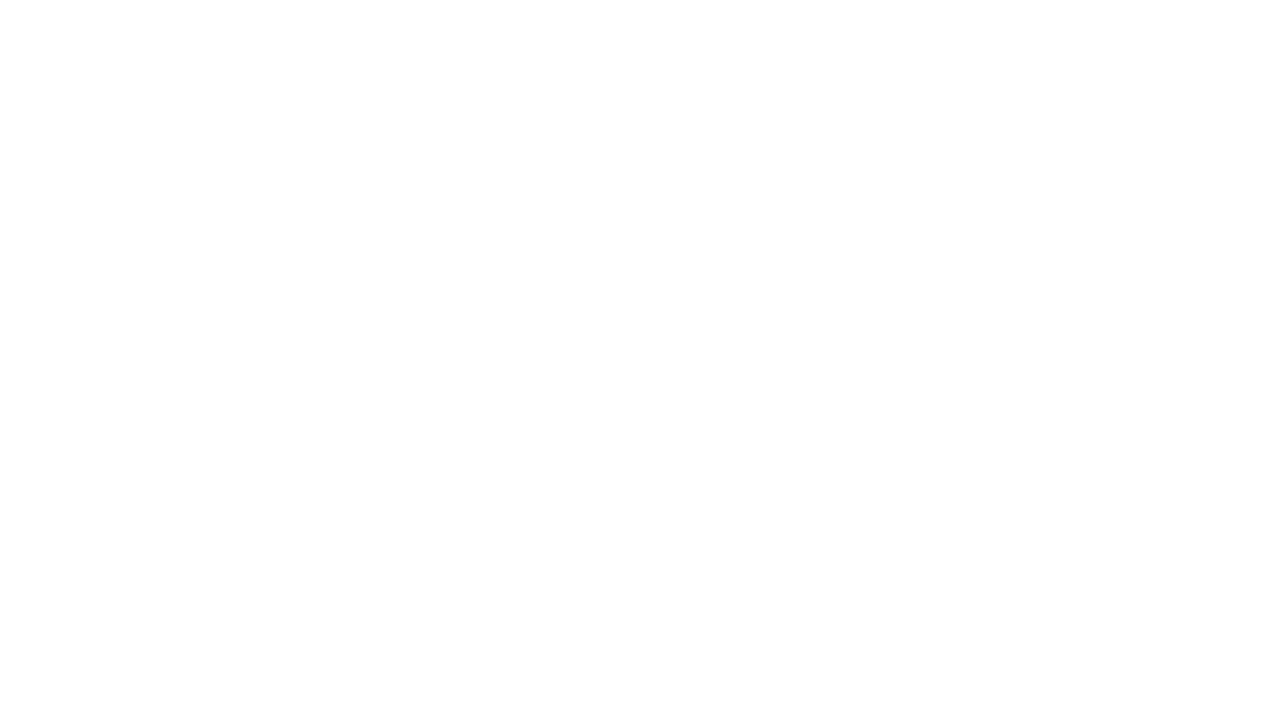
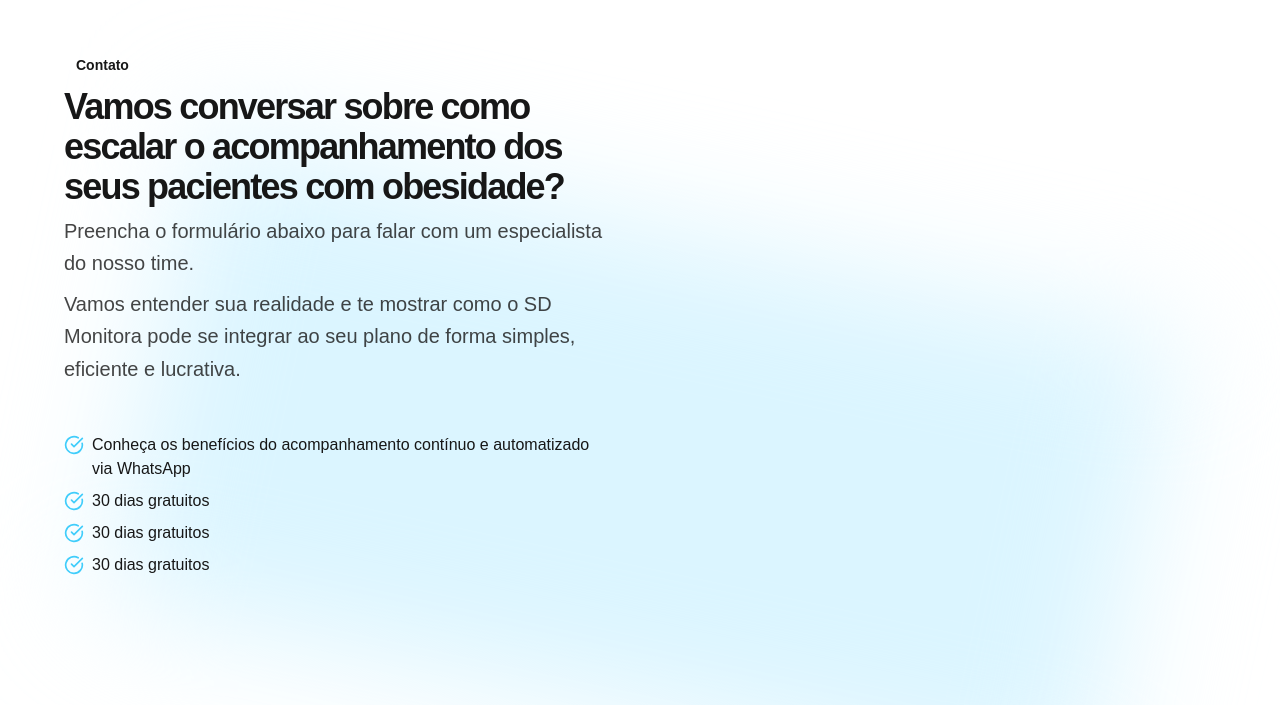
Before and after one commit to givanildsss444/sd-monitora, a Next.js app: page / in a window 1280 px wide. Shown: the part 9257-9962 px from the top of the page. Before the commit the page ends 9180 px from the top, so only its background shows below. Built offline with nearby package versions, Linux system fonts and the light colour scheme.

Commit message:
section contact add but imcomplete

```diff
--- a/src/app/page.tsx
+++ b/src/app/page.tsx
@@ -814,6 +814,63 @@
             </div>
           </section>
 
+          {/*-----------------------------------------------------------------------------------------------------------------------------------------------------------------------------------------------------------------------------------------------------------------------------------------*/}
+
+          <section id="contact" className="relative w-full overflow-hidden py-12 md:py-24 lg:py-32 bg-white">
+            <div className="absolute bottom-0 left-1/2 z-0 -translate-x-1/2 transform">
+                <svg viewBox="0 0 959 454" className="w-[1000px] bg-[#DBF5FF] rotate-12 fill-[#DBF5F] blur-3xl"><path d="M893.499 20.6108C981.675 72.0768 976.157 235.045 897.35 323.727C818.543 412.41 665.883 425.5 546.664 438.892C428.199 451.737 342.484 464.813 234.275 438.76C126.066 412.708 -5.45475 348.692 0.802652 287.54C6.99684 227.005 150.279 169.262 246.36 136.65C342.379 104.656 391.26 97.1741 506.98 63.4508C622.701 29.7274 804.634 -30.9259 893.499 20.6108Z" fill="#DBF5FF"></path></svg>
+            </div>
+
+            <div className="container relative mx-auto px-4 md:grid-cols-2 md:px-6">
+              <div className="mx-auto grid max-w-6xl grid-cols-1 items-center gap-16 lg:grid-cols-2">
+                <div>
+                  <div className="space-y-2 text-center lg:text-left">
+                    <div className="inline-block rounded-lg bg-background/70 px-3 py-1 text-sm font-semibold text-primary">Contato</div>
+                    <h2 className="text-3xl font-bold tracking-tighter sm:text-4xl">Vamos conversar sobre como escalar o acompanhamento dos seus pacientes com obesidade?</h2>
+                    <p className="max-w-3xl text-foreground/80 md:text-xl/relaxed">Preencha o formulário abaixo para falar com um especialista do nosso time.</p>
+                    <p className="max-w-3xl text-foreground/80 md:text-xl/relaxed">Vamos entender sua realidade e te mostrar como o SD Monitora pode se integrar ao seu plano de forma simples, eficiente e lucrativa.</p>
+                  </div>
+
+                  <div className="mt-12">
+                    <ul className="w-full space-y-2 text-left">
+
+                      <li className="flex items-start gap-2">
+                        <svg xmlns="http://www.w3.org/2000/svg" width="24" height="24" viewBox="0 0 24 24" fill="none" stroke="currentColor" strokeWidth="2" strokeLinecap="round" strokeLinejoin="round" className="lucide lucide-circle-check-big mt-0.5 h-5 w-5 flex-shrink-0 text-[#40CDFB]"><path d="M21.801 10A10 10 0 1 1 17 3.335"></path><path d="m9 11 3 3L22 4"></path></svg>
+                        <div className="flex flex-col">
+                          <span>Conheça os benefícios do acompanhamento contínuo e automatizado via WhatsApp</span>
+                        </div>
+                      </li>
+
+                      <li className="flex items-start gap-2">
+                        <svg xmlns="http://www.w3.org/2000/svg" width="24" height="24" viewBox="0 0 24 24" fill="none" stroke="currentColor" strokeWidth="2" strokeLinecap="round" strokeLinejoin="round" className="lucide lucide-circle-check-big mt-0.5 h-5 w-5 flex-shrink-0 text-[#40CDFB]"><path d="M21.801 10A10 10 0 1 1 17 3.335"></path><path d="m9 11 3 3L22 4"></path></svg>
+                        <div className="flex flex-col">
+                          <span>30 dias gratuitos</span>
+                        </div>
+                      </li>
+
+                      <li className="flex items-start gap-2">
+                        <svg xmlns="http://www.w3.org/2000/svg" width="24" height="24" viewBox="0 0 24 24" fill="none" stroke="currentColor" strokeWidth="2" strokeLinecap="round" strokeLinejoin="round" className="lucide lucide-circle-check-big mt-0.5 h-5 w-5 flex-shrink-0 text-[#40CDFB]"><path d="M21.801 10A10 10 0 1 1 17 3.335"></path><path d="m9 11 3 3L22 4"></path></svg>
+                        <div className="flex flex-col">
+                          <span>30 dias gratuitos</span>
+                        </div>
+                      </li>
+
+                      <li className="flex items-start gap-2">
+                        <svg xmlns="http://www.w3.org/2000/svg" width="24" height="24" viewBox="0 0 24 24" fill="none" stroke="currentColor" strokeWidth="2" strokeLinecap="round" strokeLinejoin="round" className="lucide lucide-circle-check-big mt-0.5 h-5 w-5 flex-shrink-0 text-[#40CDFB]"><path d="M21.801 10A10 10 0 1 1 17 3.335"></path><path d="m9 11 3 3L22 4"></path></svg>
+                        <div className="flex flex-col">
+                          <span>30 dias gratuitos</span>
+                        </div>
+                      </li>
+                    </ul>
+                  </div>
+
+
+                </div>
+
+                <div></div>
+              </div>
+            </div>
+          </section>
 
         </div>
         <footer></footer>
```
